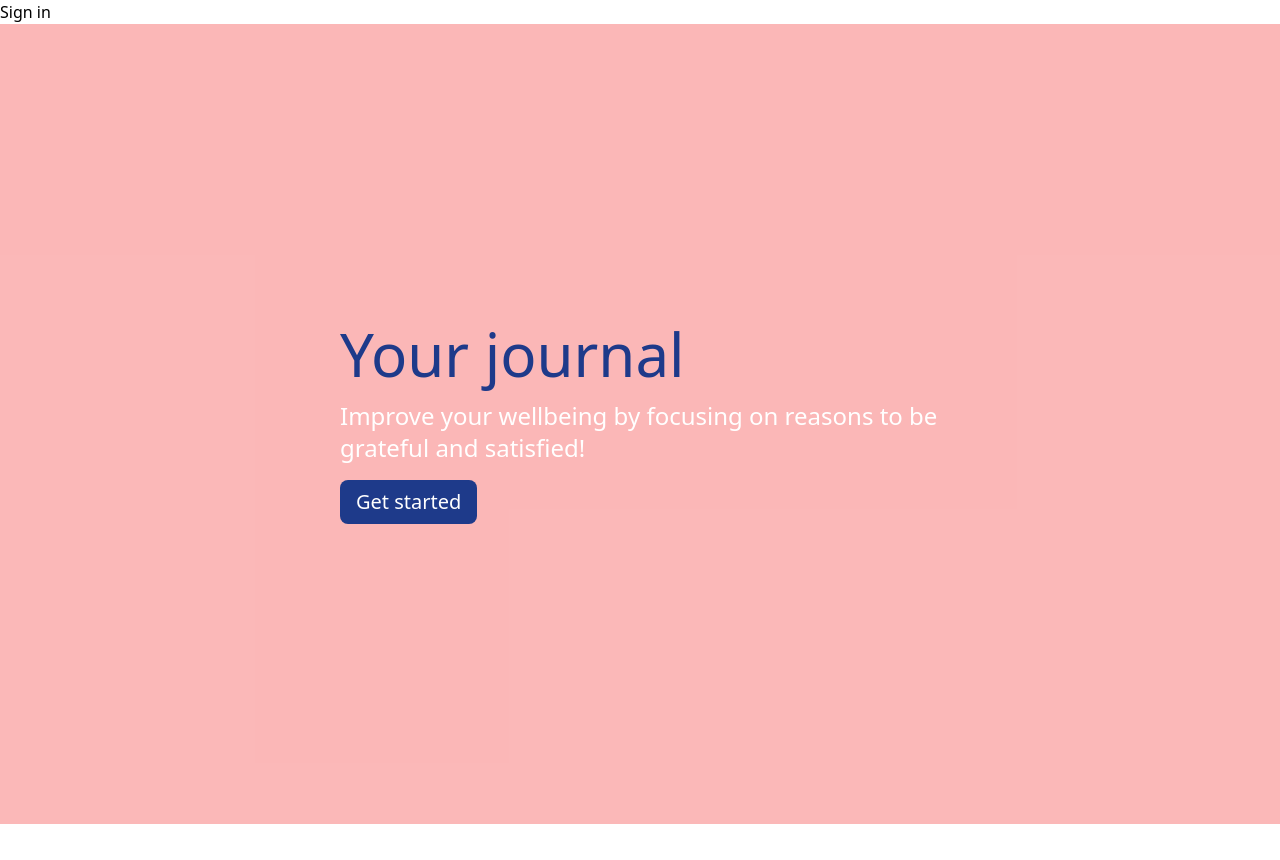
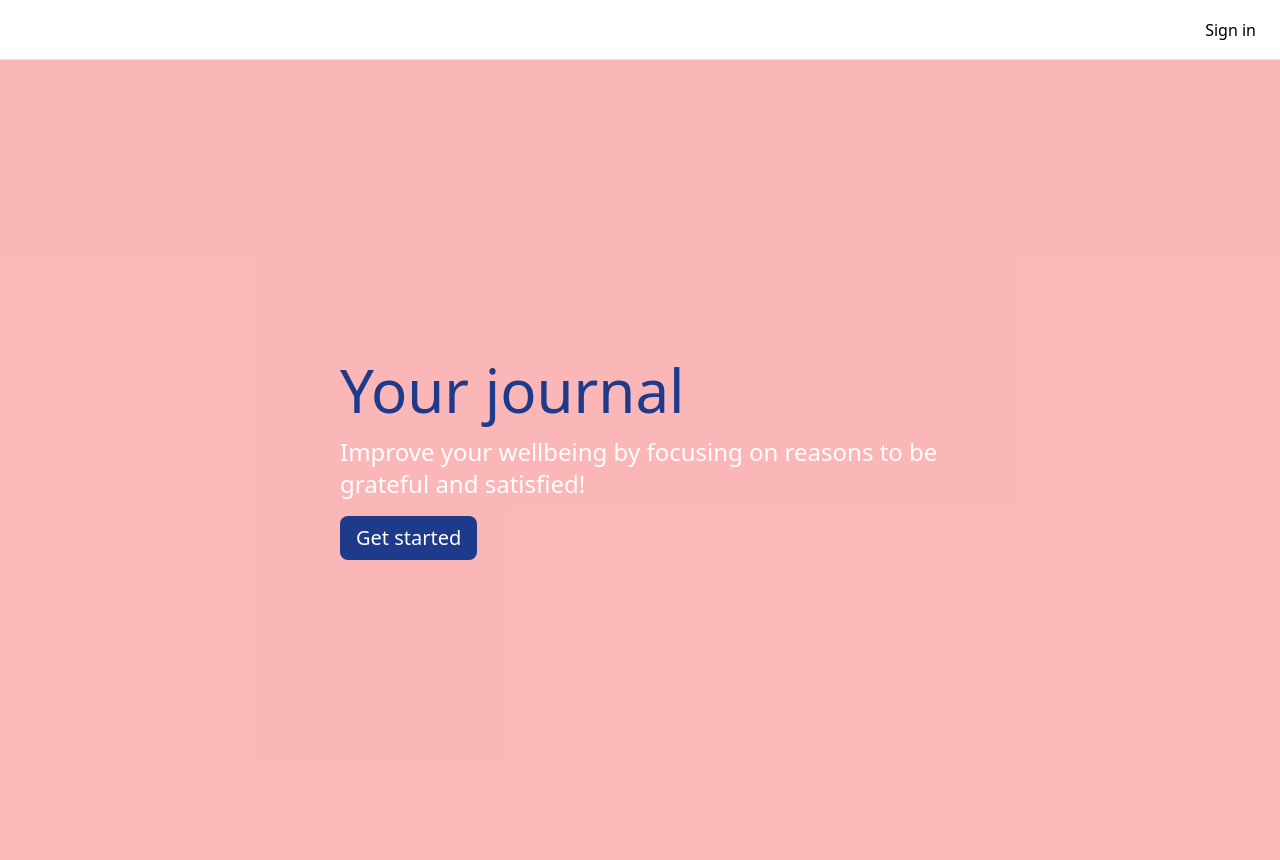
Before and after one commit to MajaMarkiewicz/journal-app, a Next.js app: page / in a window 1280 px wide. Before the commit the page ends 824 px from the top, so only its background shows below. Built offline with nearby package versions, Linux system fonts and the light colour scheme; no server answers.

Commit message:
style: layouts

```diff
--- /dev/null
+++ b/app/(dashboard)/layout.tsx
@@ -0,0 +1,12 @@
+const DashboardLayout = ({ children }) => { // @todo add types
+    return (
+        <div>
+            <aside className="absolute w-[200px] top-60px left-0 h-full border-r border-black/10">Choose notes category</aside>
+            <div className="ml-[200px]">{children}</div>
+        </div>
+    )
+}
+
+export default DashboardLayout
+
+// @todo make the layout responsive
--- a/app/layout.tsx
+++ b/app/layout.tsx
@@ -22,15 +22,27 @@
     <ClerkProvider>
       <html lang="en">
         <body>
+          <div className="h-screen w-screen">
+            <div>
+              <header className="h-[60px] border-b border-black/10">
+                <div className="h-full w-full px-6 flex items-center justify-end">
                   <SignedOut>
                     <SignInButton />
                   </SignedOut>
                   <SignedIn>
                     <UserButton />
                   </SignedIn>
-        {children}
+                </div>
+              </header>
+            </div>
+            <div>
+              { children }
+            </div>
+          </div>
         </body>
       </html>
     </ClerkProvider>
   );
 }
+
+// @todo improve the layoout and make it responsive
```
Lines whose indentation alone changed are shown as unchanged.
